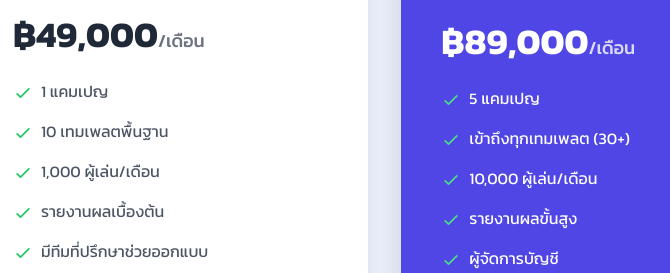
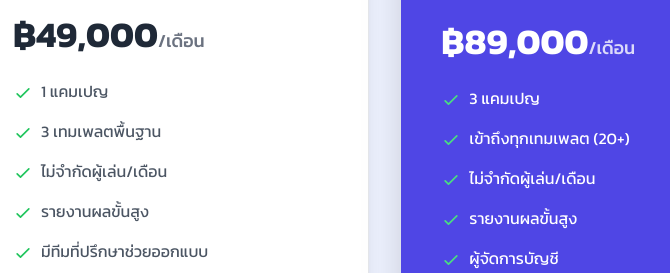
Before and after one commit to Varisoft/varisoft.github.io, a plain HTML site: page index.html in a window 1280 px wide. Shown: the part 5096-5369 px from the top of the page, 44-714 px from the left. Drawn offline with nearby package versions, Linux system fonts and the light colour scheme.

Commit message:
Update index.html

```diff
--- a/index.html
+++ b/index.html
@@ -360,9 +360,9 @@
                     <p class="mt-6 text-4xl font-extrabold">฿49,000<span class="text-lg font-medium text-gray-500">/เดือน</span></p>
                     <ul class="mt-6 space-y-4 text-gray-600 flex-grow">
                         <li class="flex items-start"><svg class="h-5 w-5 text-green-500 mr-2 flex-shrink-0 mt-1" fill="none" viewBox="0 0 24 24" stroke="currentColor"><path stroke-linecap="round" stroke-linejoin="round" stroke-width="2" d="M5 13l4 4L19 7"/></svg><span>1 แคมเปญ</span></li>
-                        <li class="flex items-start"><svg class="h-5 w-5 text-green-500 mr-2 flex-shrink-0 mt-1" fill="none" viewBox="0 0 24 24" stroke="currentColor"><path stroke-linecap="round" stroke-linejoin="round" stroke-width="2" d="M5 13l4 4L19 7"/></svg><span>10 เทมเพลตพื้นฐาน</span></li>
-                        <li class="flex items-start"><svg class="h-5 w-5 text-green-500 mr-2 flex-shrink-0 mt-1" fill="none" viewBox="0 0 24 24" stroke="currentColor"><path stroke-linecap="round" stroke-linejoin="round" stroke-width="2" d="M5 13l4 4L19 7"/></svg><span>1,000 ผู้เล่น/เดือน</span></li>
-                        <li class="flex items-start"><svg class="h-5 w-5 text-green-500 mr-2 flex-shrink-0 mt-1" fill="none" viewBox="0 0 24 24" stroke="currentColor"><path stroke-linecap="round" stroke-linejoin="round" stroke-width="2" d="M5 13l4 4L19 7"/></svg><span>รายงานผลเบื้องต้น</span></li>
+                        <li class="flex items-start"><svg class="h-5 w-5 text-green-500 mr-2 flex-shrink-0 mt-1" fill="none" viewBox="0 0 24 24" stroke="currentColor"><path stroke-linecap="round" stroke-linejoin="round" stroke-width="2" d="M5 13l4 4L19 7"/></svg><span>3 เทมเพลตพื้นฐาน</span></li>
+                        <li class="flex items-start"><svg class="h-5 w-5 text-green-500 mr-2 flex-shrink-0 mt-1" fill="none" viewBox="0 0 24 24" stroke="currentColor"><path stroke-linecap="round" stroke-linejoin="round" stroke-width="2" d="M5 13l4 4L19 7"/></svg><span>ไม่จำกัดผู้เล่น/เดือน</span></li>
+                        <li class="flex items-start"><svg class="h-5 w-5 text-green-500 mr-2 flex-shrink-0 mt-1" fill="none" viewBox="0 0 24 24" stroke="currentColor"><path stroke-linecap="round" stroke-linejoin="round" stroke-width="2" d="M5 13l4 4L19 7"/></svg><span>รายงานผลขั้นสูง</span></li>
                         <li class="flex items-start"><svg class="h-5 w-5 text-green-500 mr-2 flex-shrink-0 mt-1" fill="none" viewBox="0 0 24 24" stroke="currentColor"><path stroke-linecap="round" stroke-linejoin="round" stroke-width="2" d="M5 13l4 4L19 7"/></svg><span>มีทีมที่ปรึกษาช่วยออกแบบ</span></li>
                     </ul>
                     <button class="mt-8 w-full text-center bg-gray-200 text-gray-800 px-6 py-3 rounded-full font-bold cta-button open-modal-btn">เริ่มต้นใช้งาน</button>
@@ -375,9 +375,9 @@
                     <p class="mt-2 opacity-80">สำหรับแบรนด์และเอเจนซี่</p>
                     <p class="mt-6 text-4xl font-extrabold">฿89,000<span class="text-lg font-medium opacity-80">/เดือน</span></p>
                     <ul class="mt-6 space-y-4 flex-grow">
-                        <li class="flex items-start"><svg class="h-5 w-5 text-green-400 mr-2 flex-shrink-0 mt-1" fill="none" viewBox="0 0 24 24" stroke="currentColor"><path stroke-linecap="round" stroke-linejoin="round" stroke-width="2" d="M5 13l4 4L19 7"/></svg><span>5 แคมเปญ</span></li>
-                        <li class="flex items-start"><svg class="h-5 w-5 text-green-400 mr-2 flex-shrink-0 mt-1" fill="none" viewBox="0 0 24 24" stroke="currentColor"><path stroke-linecap="round" stroke-linejoin="round" stroke-width="2" d="M5 13l4 4L19 7"/></svg><span>เข้าถึงทุกเทมเพลต (30+)</span></li>
-                        <li class="flex items-start"><svg class="h-5 w-5 text-green-400 mr-2 flex-shrink-0 mt-1" fill="none" viewBox="0 0 24 24" stroke="currentColor"><path stroke-linecap="round" stroke-linejoin="round" stroke-width="2" d="M5 13l4 4L19 7"/></svg><span>10,000 ผู้เล่น/เดือน</span></li>
+                        <li class="flex items-start"><svg class="h-5 w-5 text-green-400 mr-2 flex-shrink-0 mt-1" fill="none" viewBox="0 0 24 24" stroke="currentColor"><path stroke-linecap="round" stroke-linejoin="round" stroke-width="2" d="M5 13l4 4L19 7"/></svg><span>3 แคมเปญ</span></li>
+                        <li class="flex items-start"><svg class="h-5 w-5 text-green-400 mr-2 flex-shrink-0 mt-1" fill="none" viewBox="0 0 24 24" stroke="currentColor"><path stroke-linecap="round" stroke-linejoin="round" stroke-width="2" d="M5 13l4 4L19 7"/></svg><span>เข้าถึงทุกเทมเพลต (20+)</span></li>
+                        <li class="flex items-start"><svg class="h-5 w-5 text-green-400 mr-2 flex-shrink-0 mt-1" fill="none" viewBox="0 0 24 24" stroke="currentColor"><path stroke-linecap="round" stroke-linejoin="round" stroke-width="2" d="M5 13l4 4L19 7"/></svg><span>ไม่จำกัดผู้เล่น/เดือน</span></li>
                         <li class="flex items-start"><svg class="h-5 w-5 text-green-400 mr-2 flex-shrink-0 mt-1" fill="none" viewBox="0 0 24 24" stroke="currentColor"><path stroke-linecap="round" stroke-linejoin="round" stroke-width="2" d="M5 13l4 4L19 7"/></svg><span>รายงานผลขั้นสูง</span></li>
                         <li class="flex items-start"><svg class="h-5 w-5 text-green-400 mr-2 flex-shrink-0 mt-1" fill="none" viewBox="0 0 24 24" stroke="currentColor"><path stroke-linecap="round" stroke-linejoin="round" stroke-width="2" d="M5 13l4 4L19 7"/></svg><span>ผู้จัดการบัญชี</span></li>
                         <li class="flex items-start"><svg class="h-5 w-5 text-green-400 mr-2 flex-shrink-0 mt-1" fill="none" viewBox="0 0 24 24" stroke="currentColor"><path stroke-linecap="round" stroke-linejoin="round" stroke-width="2" d="M5 13l4 4L19 7"/></svg><span>มีทีมที่ปรึกษาช่วยออกแบบ</span></li>
```
